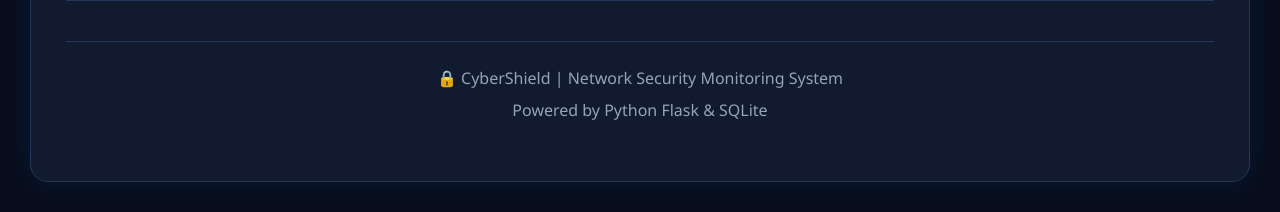
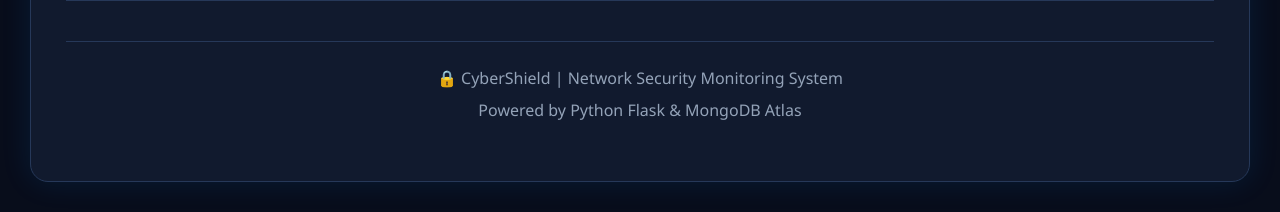
Before and after one commit to PRAGATH2006/NETWORK-DETECTION, a Flask app: page /dashboard in a window 1280 px wide. Shown: the part 975-1187 px from the top of the page. Run offline with Flask 3, Linux system fonts and the light colour scheme; data that the repository does not hold is empty.

Commit message:
Modify form action and update database reference
Updated the form action to point to '/dashboard' and changed the database from SQLite to MongoDB Atlas.

```diff
--- a/templates/index.html
+++ b/templates/index.html
@@ -1,3 +1,4 @@
+
 <!DOCTYPE html>
 <html lang="en">
 
@@ -46,7 +47,7 @@
 
     <h2>🔍 Traffic Analysis</h2>
 
-    <form method="POST" id="trafficForm">
+    <form action="/dashboard" method="POST" id="trafficForm">
 
         <textarea
             name="input_text"
@@ -107,7 +108,7 @@
 
     <footer>
         <p>🔒 CyberShield | Network Security Monitoring System</p>
-        <p>Powered by Python Flask & SQLite</p>
+        <p>Powered by Python Flask & MongoDB Atlas</p>
     </footer>
 
 </div>
```
